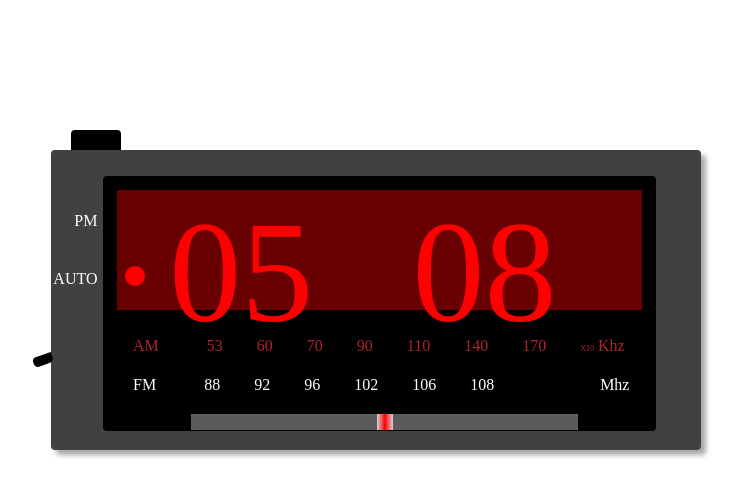
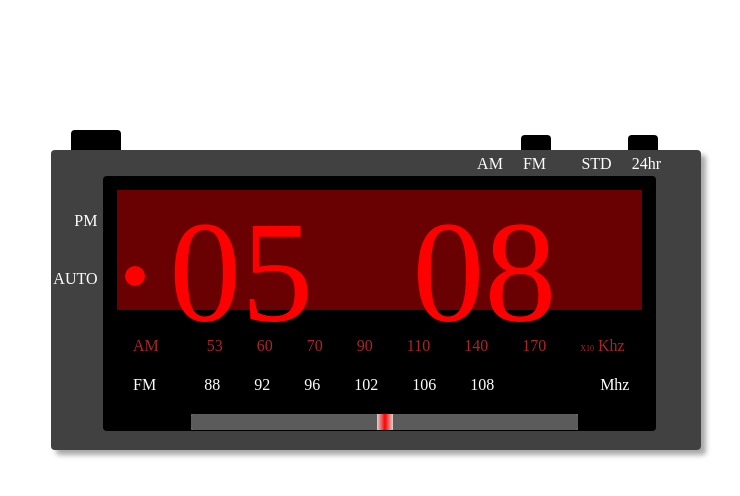
Before and after one commit to metropolis4/jQuery-Clock, a plain HTML site: page index.html in a window 1280 px wide. Shown: the whole page, without its empty margins (264-1004 px from the left). Drawn offline with nearby package versions, Linux system fonts and the light colour scheme.

Commit message:
Added some functionality

```diff
--- a/main.css
+++ b/main.css
@@ -126,28 +126,49 @@ input[type=range]::-webkit-slider-thumb {
     height: 16px;
     width: 16px;
     background-image: linear-gradient(to left, #D5D5D5, red, #D5D5D5);
-    /*background: #D5D5D5;*/
 }
 
 input[type=range]:focus {
     outline: none;
 }
-
-/*ADD RED CLASS*/
 .selected {
 	color: #AE232C;
 }
 .amFMSelector {
 	background: black;
-	width: 20px;
-	height: 10px;
+	width: 30px;
+	height: 15px;
 	position: absolute;
-	top: 205px;
-	left: -18px;
-	border-radius: 4px 0 5px 4px;
-	transform: rotate(-20deg);
+	top: -15px;
+	right: 150px;
+	border-radius: 4px 4px 0 0;
 }
 .amFMSelector1 {
-	transform: rotate(20deg);
-	border-radius: 4px 5px 0 4px;
+	right: 194px;
 }
+.amFMLetters {
+	position: absolute;
+	color: white;
+	white-space: pre;
+	top: 5px;
+	right: 155px;
+}
+.Letters {
+	position: absolute;
+	right: 40px;
+	top: 5px;
+	color: white;
+	white-space: pre;
+}
+.Button {
+	position: absolute;
+	top: -15px;
+	right: 43px;
+	height: 15px;
+	width: 30px;
+	border-radius: 4px 4px 0 0;
+	background: black;
+}
+.moveButton {
+	right: 94px;
+}
--- a/main.js
+++ b/main.js
@@ -77,9 +77,12 @@ $(document).on('ready', function() {
 
     var $amFMSelector = $('<div>')
         .addClass('amFMSelector');
+    var $amFMLetters = $('<div>')
+        .text('AM     FM')
+        .addClass('amFMLetters');
 
     $amRow.addClass('selected');
-    $(document).on('click', $slider, function() {
+    $amFMSelector.click(function() {
       $amFMSelector.toggleClass('amFMSelector1');
       $amRow.toggleClass('selected');
       $fmRow.toggleClass('selected');
@@ -117,6 +120,19 @@ $(document).on('ready', function() {
       $colon.toggleClass('hiding');
     }, 1000);
 
+    // 24HR TIME
+
+    var $24hr = $('<div>')
+      .text('STD     24hr')
+      .addClass('Letters');
+    var $24hrButton = $('<div>')
+      .addClass('Button');
+
+    $24hrButton.click(function(e) {
+      $24hrButton.toggleClass('moveButton');
+      e.stopPropagation();
+    });
+
     // TICK FUNCTION
 
     var tick = function(){
@@ -124,7 +140,17 @@ $(document).on('ready', function() {
         var now = new Date();
         var min = addZero(now.getMinutes());
         var hr = now.getHours();
-        hrPM = addZero(amPM(hr));
+        var hrPM = hr;
+
+
+        if($24hrButton.hasClass('moveButton')) {
+          hrPM = amPM(hr);
+        }
+        else {
+          hrPM = hrPM;
+        }
+
+        hrPM = addZero(hrPM);
 
         // PM dot
 
@@ -140,14 +166,20 @@ $(document).on('ready', function() {
     };
 
     tick();
-    setInterval(tick, 1000);
+    setInterval(tick, 100);
 
   	// PUTTING IT TOGETHER
 
   	$('.clock').append($outer).append($inner);
-    $outer.append($button).append($amFMSelector);
-  	$inner.append($indicators);
-  	$inner.append($clockScreen);
-  	$inner.append($amRow).append($fmRow).append($slider);
+    $outer.append($button)
+      .append($amFMSelector)
+      .append($24hr)
+      .append($amFMLetters)
+      .append($24hrButton);
+  	$inner.append($indicators)
+  	  .append($clockScreen)
+  	  .append($amRow)
+      .append($fmRow)
+      .append($slider);
 
 });
```
